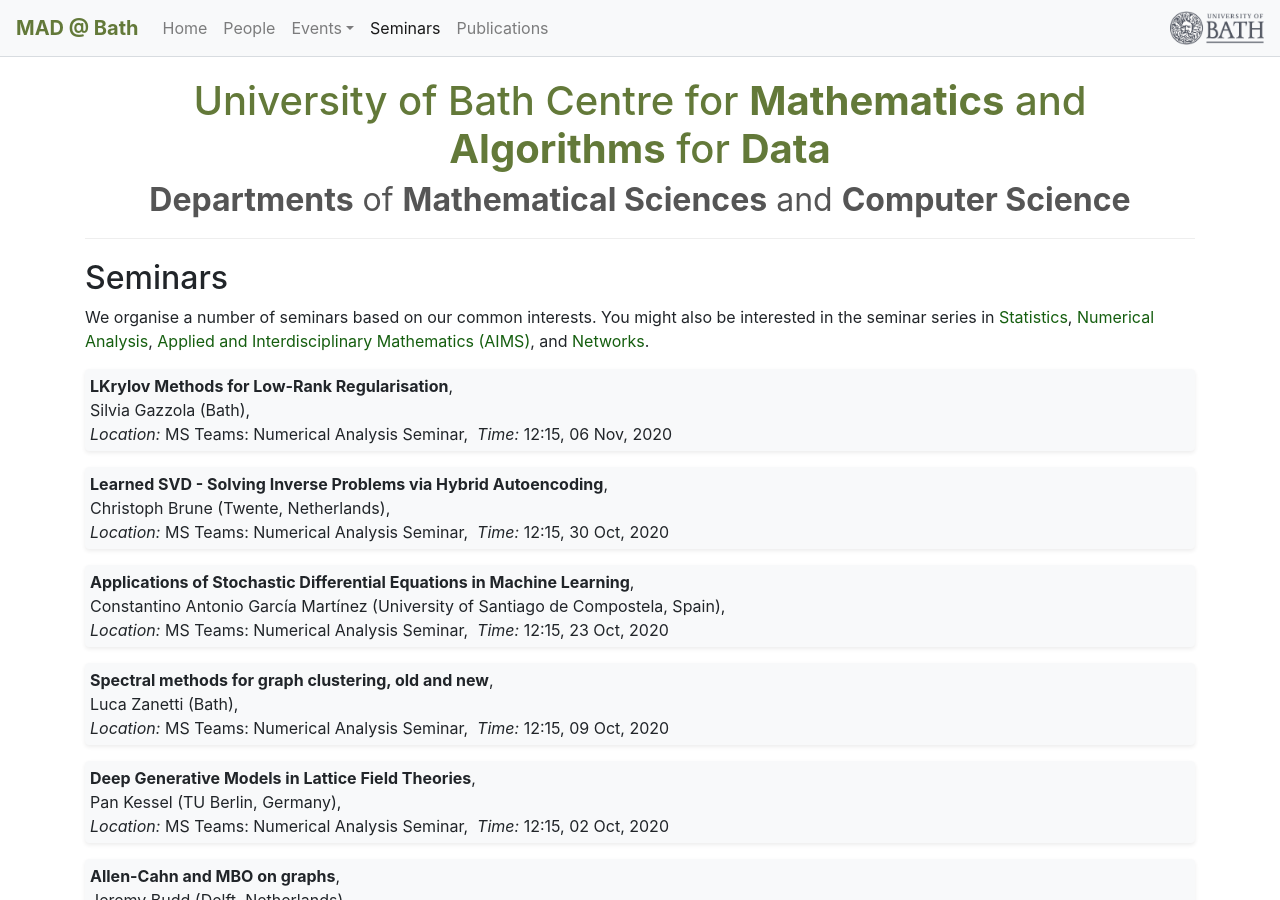
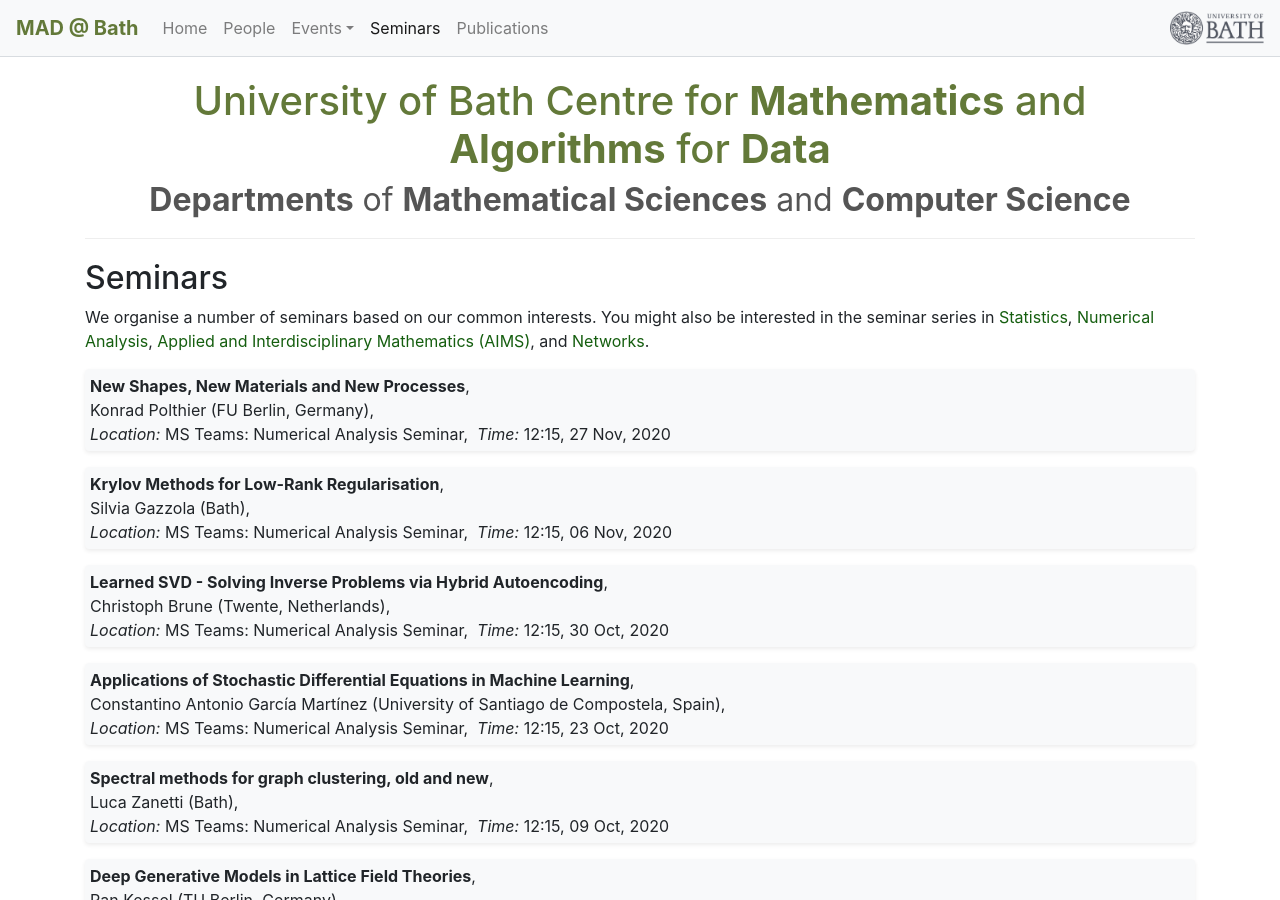
Before and after one commit to mathematics-and-algorithms-for-data/mathematics-and-algorithms-for-data.github.io, a Jekyll site: the page built from seminars.md, in a window 1280 px wide and 900 px high. Built offline with Jekyll 4.4.1, drawn with Linux system fonts in a browser that asks for light colours; nearby versions of some CDN libraries.

Commit message:
add seminar polthier

```diff
--- a/_data/seminars.yml
+++ b/_data/seminars.yml
@@ -1,5 +1,10 @@
 seminars:
-  - title: "LKrylov Methods for Low-Rank Regularisation"
+  - title: "New Shapes, New Materials and New Processes"
+    speaker: "Konrad Polthier (FU Berlin, Germany)"
+    url: "https://bath-numerical-analysis.github.io/events/current_seminars.html"
+    date: 2020-11-27 12:15
+    location: "MS Teams: Numerical Analysis Seminar"
+  - title: "Krylov Methods for Low-Rank Regularisation"
     speaker: "Silvia Gazzola (Bath)"
     url: "https://bath-numerical-analysis.github.io/events/current_seminars.html"
     date: 2020-11-06 12:15
```
